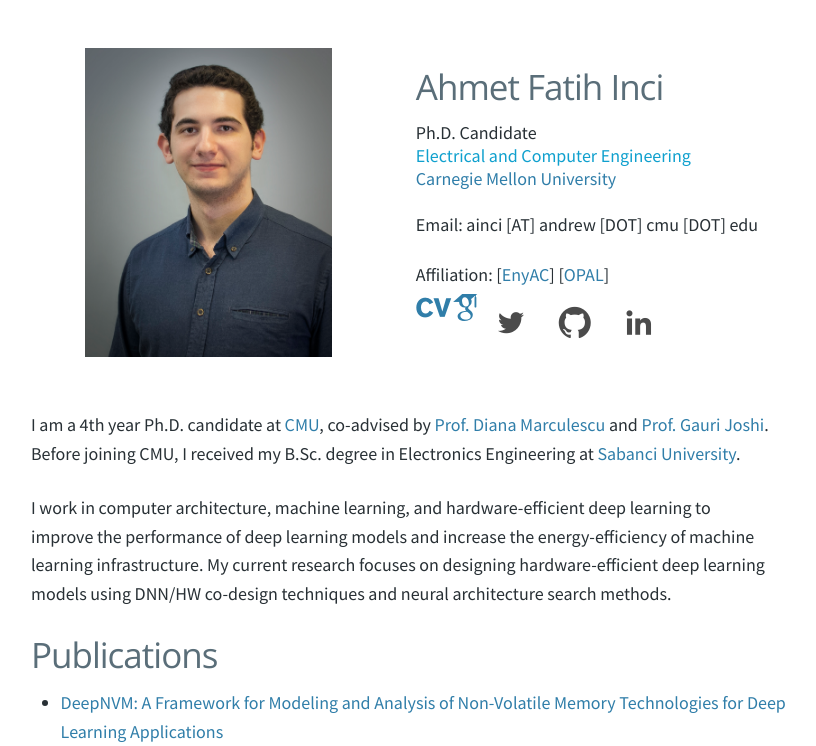
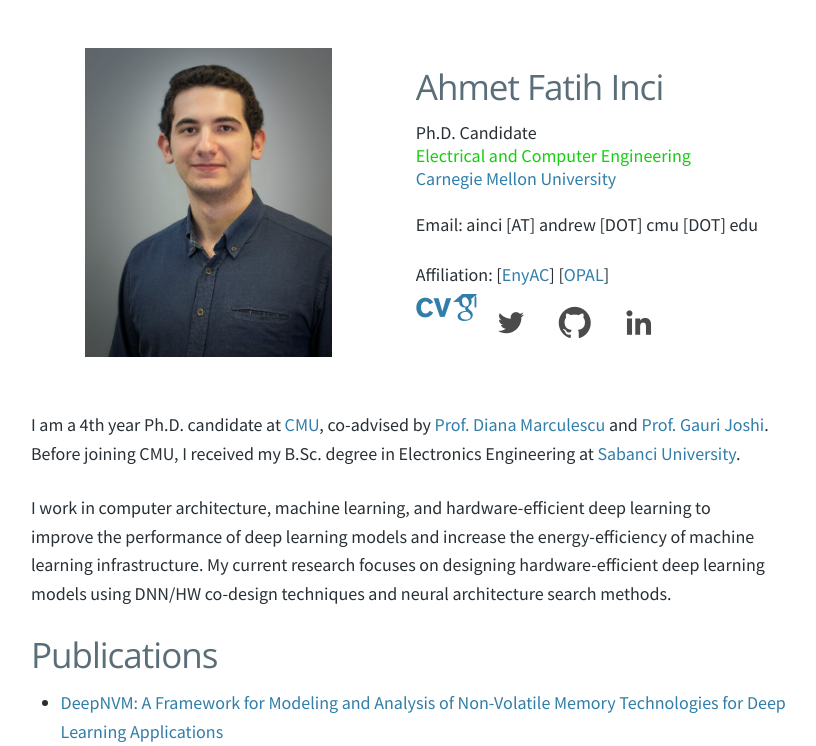
Before and after one commit to inciaf/inciaf.github.io, a plain HTML site: page index.html in a window 1280 px wide. In both pictures the pointer is over the link "Electrical and Computer Engineering". Shown: the top 746 px of the page, without its empty margins (239-1055 px from the left). Drawn offline with nearby package versions, Linux system fonts and the light colour scheme; files whose address does not match are found by name.

Commit message:
Update styles.css

```diff
--- a/styles.css
+++ b/styles.css
@@ -282,7 +282,7 @@ h6 {
     font-size: 1.5rem;
 }
 }a:hover {
-    color: #0FA0CE;
+    color: #15ce0f;
 }
 .button, button, input[type=button], input[type=reset], input[type=submit] {
     display: inline-block;
```
